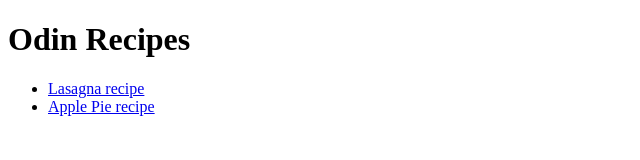
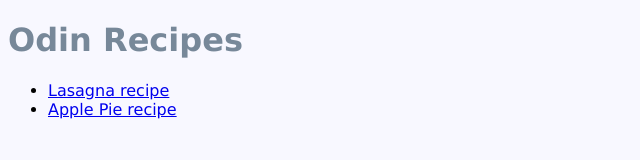
Before and after one commit to damdam2306/odin-recipes, a plain HTML site: page index.html in a window 1280 px wide. Shown: the whole page, without its empty margins (0-640 px from the left). Drawn offline with Linux system fonts and the light colour scheme.

Commit message:
Add css on index

```diff
--- a/index.html
+++ b/index.html
@@ -5,6 +5,7 @@
     <meta http-equiv="X-UA-Compatible" content="IE=edge">
     <meta name="viewport" content="width=device-width, initial-scale=1.0">
     <title>Odin Recipes</title>
+    <link rel="stylesheet" href="./style.css">
 </head>
 <body>
     <h1>Odin Recipes</h1>
--- /dev/null
+++ b/style.css
@@ -0,0 +1,9 @@
+body {
+    background-color: ghostwhite;
+    font-family: Verdana, 'Times New Roman', Times, serif;
+}
+
+h1 {
+    color: lightslategrey;
+    font-weight: bold;
+}
```
